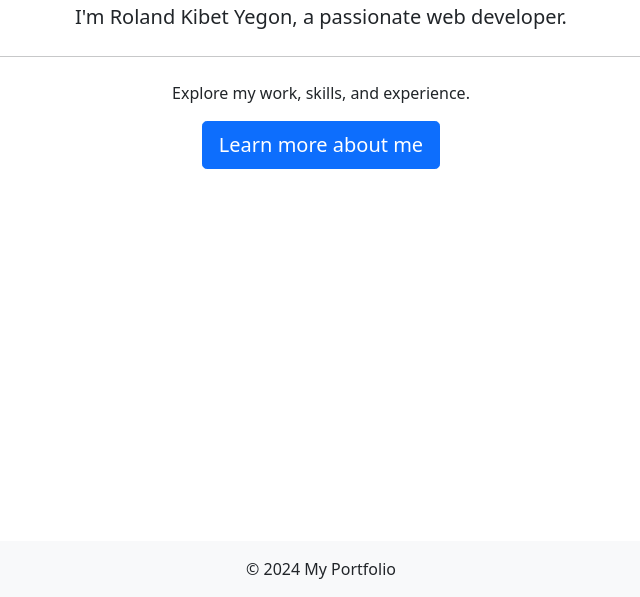
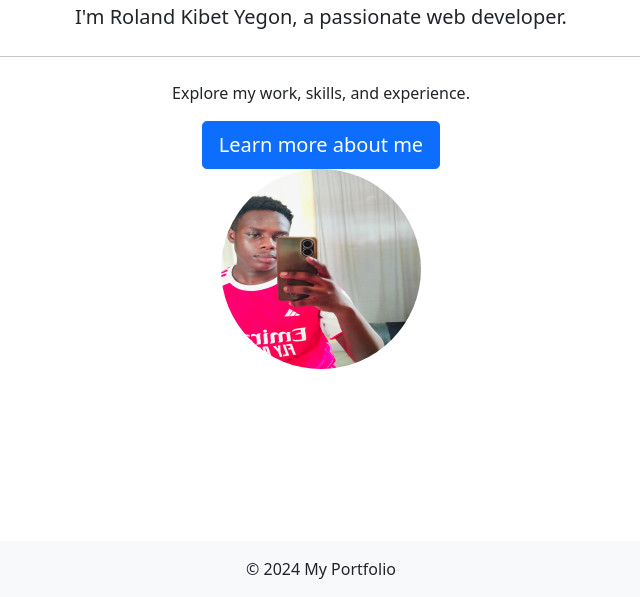
Before and after one commit to roland-yegon/roland-py-portfolio, a Flask app: page / in a window 1280 px wide. Shown: the part 203-800 px from the top of the page, without its empty margins (319-959 px from the left). Run offline with Flask 3, Linux system fonts and the light colour scheme.

Commit message:
Added profile photo to home page

```diff
--- a/website/templates/home.html
+++ b/website/templates/home.html
@@ -12,4 +12,5 @@
                <a class="btn btn-primary btn-lg" href="/about" role="button">Learn more about me</a>
           </div>
      </div>
+     <img src="{{ url_for('static', filename='images/profile.jpeg') }}" alt="Profile Picture" class="img-fluid rounded-circle mx-auto d-block" style="width: 200px; height: 200px;">
 {% endblock %}
```
Also changed, not shown: website/static/images/profile.jpeg (added).
